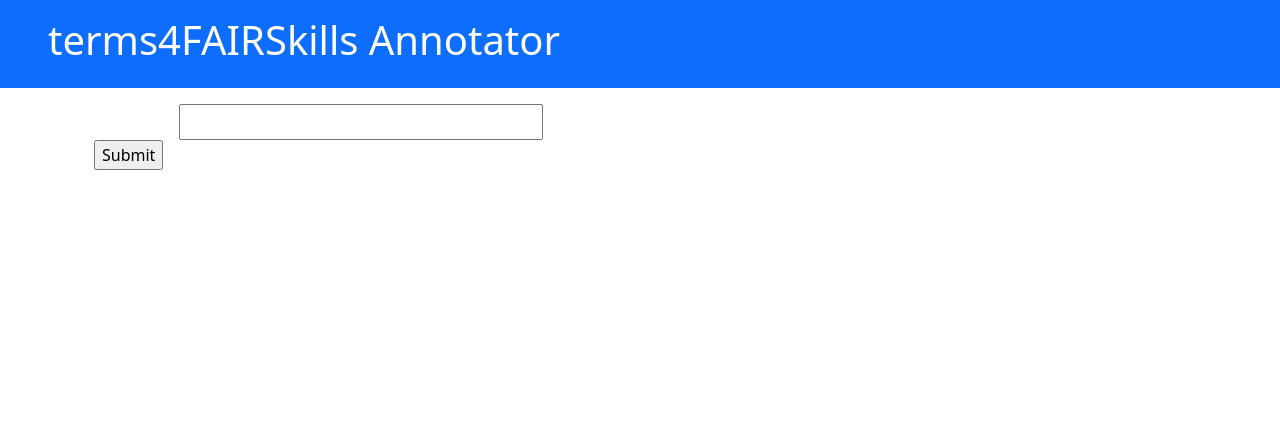
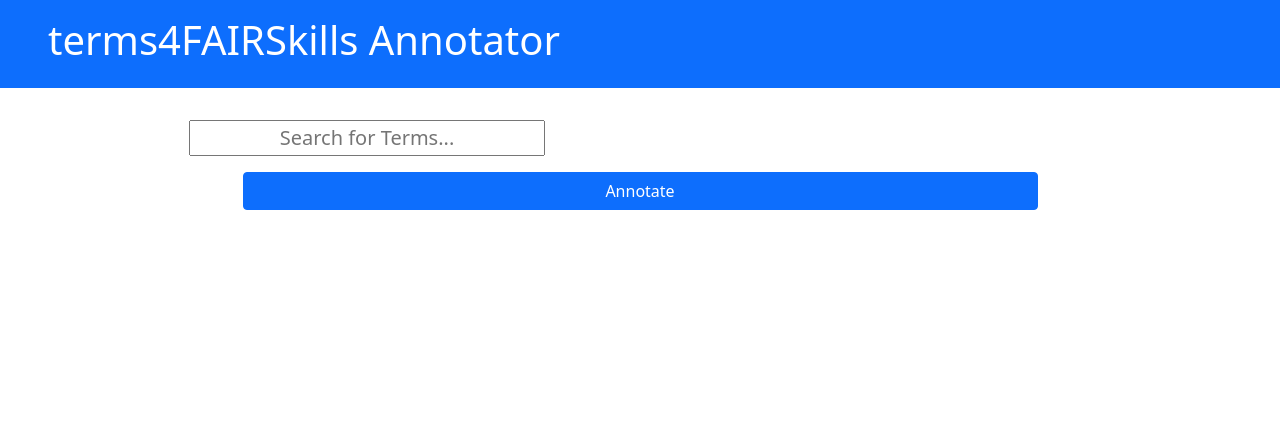
Before and after one commit to hughshanahan/terms4FAIRskillsAnnotator, a Symfony app: template templates/annotator/annotator.html.twig in a window 1280 px wide. Shown: the top 428 px of the page. Run offline with Twig, Linux system fonts and the light colour scheme; the template is opened without the code that fills it, so the values that code supplies are empty; some libraries are stand-ins or nearby versions.

Commit message:
The annotator annotate button now has styling

```diff
--- a/public/scripts/annotator/annotator.js
+++ b/public/scripts/annotator/annotator.js
@@ -204,7 +204,6 @@ class Annotator extends TermsSearch {
             html += '<button type="button" class="btn btn-danger" id="addToSelectedButton" '
                 + 'onclick="Annotator.removeFromSelectedTerms(\'' + term.about + '\');" />Remove</button>';
 
-
         } else {
             // the term is not already in the selected list - add the add button
             html += '<button type="button" class="btn btn-success" id="removeFromSelectedButton" '
--- a/templates/annotator/annotator.html.twig
+++ b/templates/annotator/annotator.html.twig
@@ -10,6 +10,9 @@
 {% endblock %}
 
 {% block content %}
+
+
+    <div class="container d-flex flex-column justify-content-center gap-3">
 
         <!-- Form container -->
         <form id="annotator-form">
@@ -31,7 +34,7 @@
                 <!-- Search box -->
                 <div class="col d-flex flex-column justify-content-center gap-5" id="termssearch-container">
                     <div class="container d-flex justify-content-center" id="search-container">
-                    <input type="text" class="w-75 lead text-center" id="search-box" name="search-box" onkeyup="Annotator.search(this.value)">
+                        <input type="text" class="w-75 lead text-center" id="search-box" name="search-box" placeholder="Search for Terms..." onkeyup="Annotator.search(this.value)">
                     </div>
 
                 </div>
@@ -50,10 +53,11 @@
 
 
         <!-- Submit Button Container -->
-    <div class="container" id="submit-button-container">
-        <input id="submit-button" type="button" value="Submit" onclick="Annotator.submit()" />
+        <div class="container w-75 d-flex flex-column justify-content-center" id="submit-button-container">
+            <button type="button" class="btn btn-primary" id="submit" onclick="Annotator.submit();" />Annotate</button>
+        </div>
+
     </div>
 
 
-
 {% endblock %}
```
Lines whose indentation alone changed are shown as unchanged.
